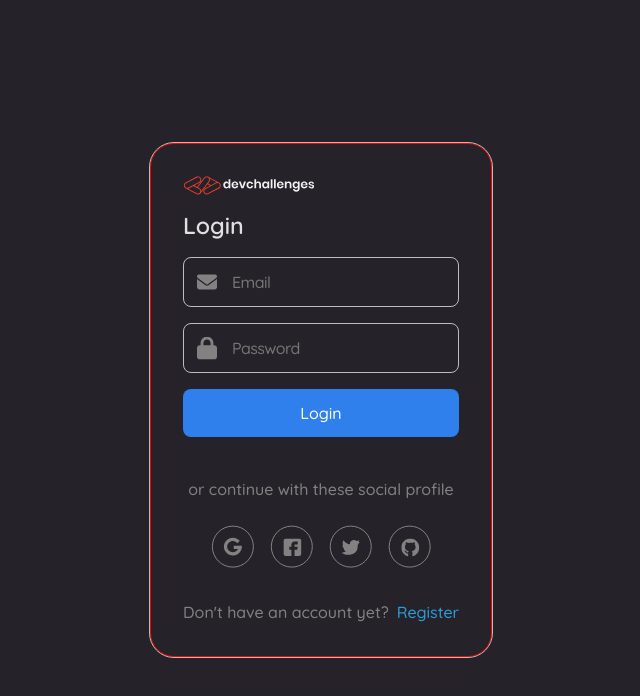
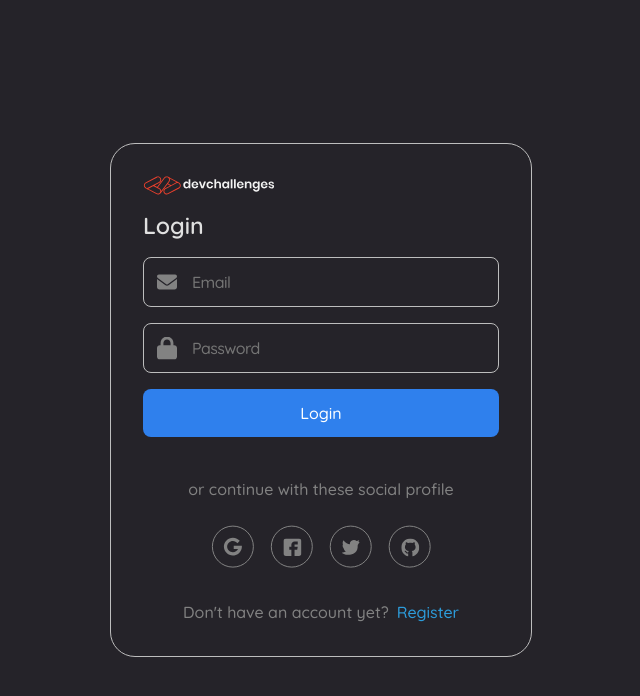
Before and after one commit to Keith-Web3/Shoppingfy, a React (Vite) app: page /login in a window 1280 px wide. Shown: the top 696 px of the page, without its empty margins (319-959 px from the left). Built offline with nearby package versions, Linux system fonts and the light colour scheme; no server answers.

Commit message:
Update form-template.scss

```diff
--- a/src/sass/Auth/form-template.scss
+++ b/src/sass/Auth/form-template.scss
@@ -3,7 +3,8 @@
   padding: 1em;
   grid-area: main;
   grid-column: 1 / -1;
-  border: 1px solid red;
+  outline: 1px solid red;
+  width: 100%;
 
   &::after {
     content: '';
```
